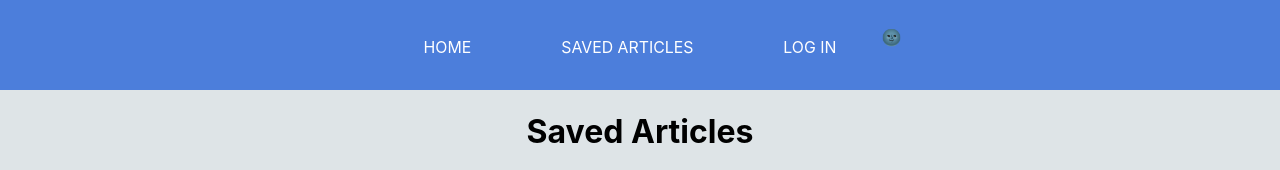
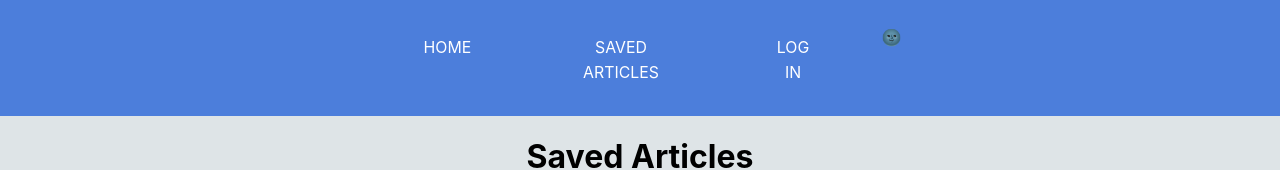
Before and after one commit to lyunya/Newsful-app, a React (Create React App) app: page /saved-articles in a window 1280 px wide. Shown: the top 170 px of the page. Built offline with nearby package versions, Linux system fonts and the light colour scheme; no server answers.

Commit message:
slightly moved dark-toggle

```diff
--- a/src/components/Navigation/Header.css
+++ b/src/components/Navigation/Header.css
@@ -62,6 +62,7 @@ a {
 
 .dark-mode-toggle {
   margin-right: auto;
+  margin-left: 4%;
 }
 
 /* =================================
```
Also changed, not shown: src/components/Navigation/Header.js (+10 -2 lines).
